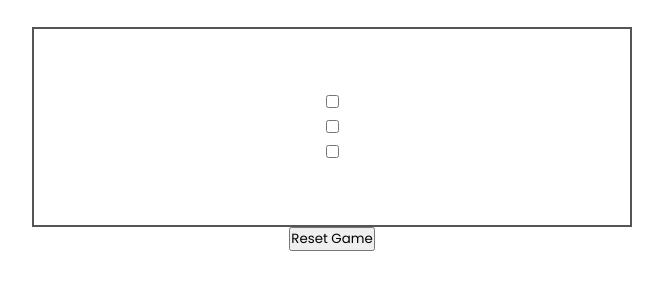
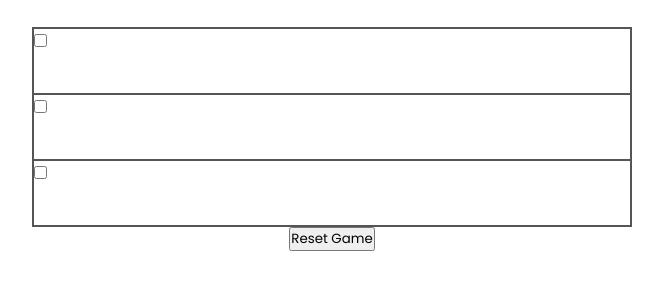
Before and after one commit to Mspp9/hw19_mariogame, a plain HTML site: page index.html in a window 1280 px wide. Shown: the part 306-596 px from the top of the page, without its empty margins (308-971 px from the left). Drawn offline with Linux system fonts and the light colour scheme.

Commit message:
.box label
добавлены границы между кнопками

```diff
--- a/style.css
+++ b/style.css
@@ -27,10 +27,18 @@ font-size: 2.5em;
   position: relative;
   width: 600px;
   height: 200px;
-  /*background: #000;*/
-  border: 2px solid #555;
+  border-bottom: 2px solid #555;
   display: flex;
   justify-content: center;
   align-items: center;
   flex-direction: column;
 }
+
+.box label /*работа с рамкой*/
+{
+  position: relative;
+  width: 100%;
+  height: 33.333%;
+  border: 2px solid #555;
+  border-bottom: none;
+}
```
